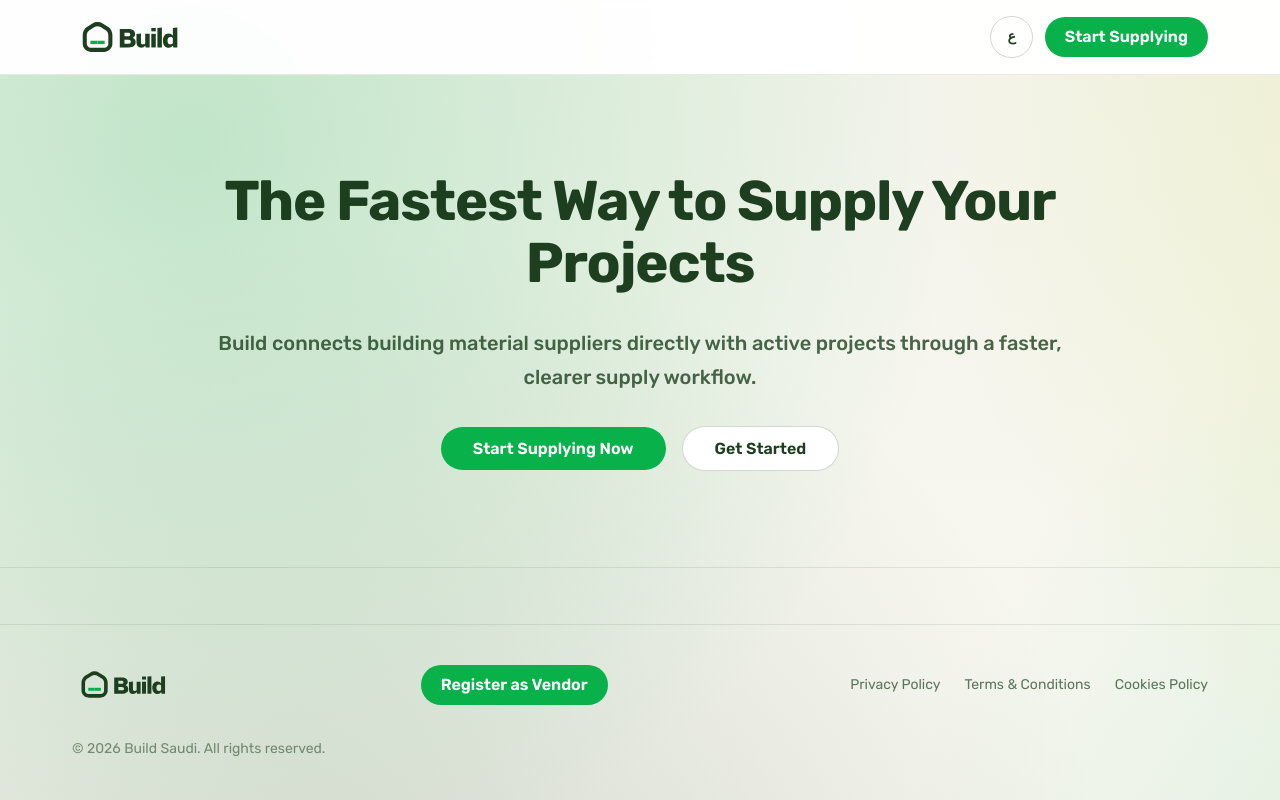
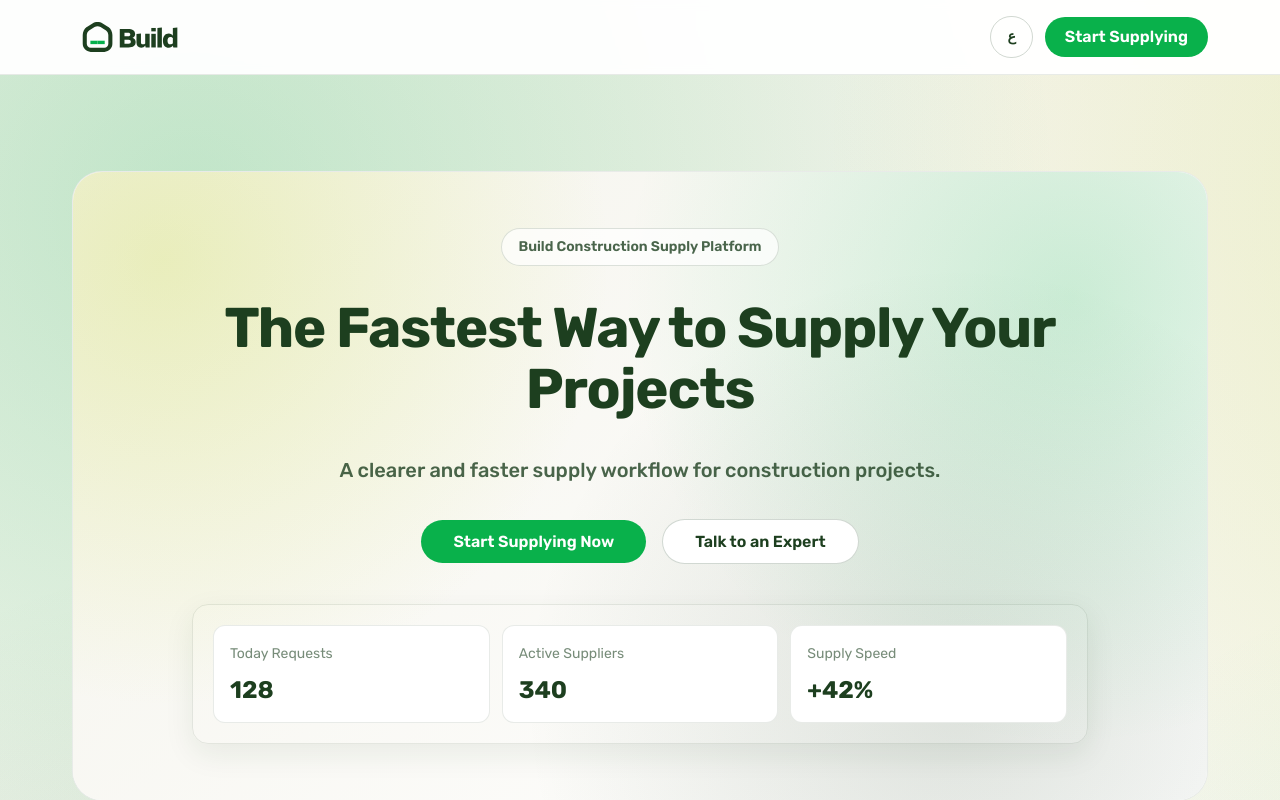
Before and after one commit to sulaimanalsuqub/buildsaudi, a Next.js app: page / in a window 1280 px wide. Shown: the top 800 px of the page. Built offline with nearby package versions, Linux system fonts and the light colour scheme.

Commit message:
feat: add premium post-header hero block inspired by reference

```diff
--- a/components/sections/home-content.tsx
+++ b/components/sections/home-content.tsx
@@ -14,23 +14,38 @@ export function HomeContent({ isRtl = false }: HomeContentProps) {
     heroTitle: isRtl ? "أسرع طريقة لتوريد مشاريعكم" : "The Fastest Way to Supply Your Projects",
     heroSub: isRtl
       ? "رحلة مواد البناء أسرع ، أسهل ، أوضح"
-      : "Build connects building material suppliers directly with active projects through a faster, clearer supply workflow.",
+      : "A clearer and faster supply workflow for construction projects.",
     primaryCta: isRtl ? "ابدأ التوريد الآن" : "Start Supplying Now",
-    secondaryCta: isRtl ? "ابدأ الآن" : "Get Started"
+    secondaryCta: isRtl ? "تحدث مع خبير" : "Talk to an Expert",
+    badge: isRtl ? "منصة بيلد لتوريد مواد البناء" : "Build Construction Supply Platform",
+    stat1: isRtl ? "طلبات اليوم" : "Today Requests",
+    stat2: isRtl ? "موردون نشطون" : "Active Suppliers",
+    stat3: isRtl ? "سرعة التوريد" : "Supply Speed"
   };
 
   return (
     <main>
-      <section className="section-pad border-b border-brand-dark/10 bg-transparent">
+      <section className="section-pad bg-transparent">
         <Container>
           <motion.div
             initial={{ opacity: 0, y: 16 }}
             animate={{ opacity: 1, y: 0 }}
             transition={{ duration: 0.45 }}
-            className="mx-auto max-w-[920px] text-center"
+            className="surface-card relative mx-auto max-w-[1160px] overflow-hidden rounded-[30px] border-brand-dark/12 px-5 py-10 text-center sm:px-8 md:px-12 md:py-14"
           >
-            <h1 className="type-hero mx-auto text-brand-dark">{t.heroTitle}</h1>
+            <div
+              aria-hidden="true"
+              className="absolute inset-0 bg-[radial-gradient(circle_at_8%_14%,rgba(197,217,45,0.26)_0%,transparent_38%),radial-gradient(circle_at_88%_20%,rgba(9,177,75,0.2)_0%,transparent_40%),radial-gradient(circle_at_78%_84%,rgba(29,63,31,0.14)_0%,transparent_42%),linear-gradient(140deg,rgba(244,243,235,0.96),rgba(255,255,255,0.98))]"
+            />
+
+            <div className="relative z-10">
+              <p className="type-small mx-auto w-fit rounded-full border border-brand-dark/15 bg-white/70 px-4 py-1.5 font-semibold text-brand-dark/80">
+                {t.badge}
+              </p>
+
+              <h1 className="type-hero mx-auto mt-8 text-brand-dark">{t.heroTitle}</h1>
               <p className="type-subheading mx-auto mt-8 text-brand-dark/80">{t.heroSub}</p>
+
               <div className="mt-8 flex flex-wrap items-center justify-center gap-4">
                 <Link
                   href={isRtl ? "/ar/register" : "/register"}
@@ -45,6 +60,24 @@ export function HomeContent({ isRtl = false }: HomeContentProps) {
                   {t.secondaryCta}
                 </Link>
               </div>
+            </div>
+
+            <div className="relative z-10 mx-auto mt-10 max-w-4xl rounded-2xl border border-brand-dark/10 bg-white/92 p-4 shadow-soft md:p-5">
+              <div className="grid gap-3 md:grid-cols-3">
+                <div className="rounded-xl border border-brand-dark/10 bg-white p-4 text-start">
+                  <p className="type-small text-brand-dark/60">{t.stat1}</p>
+                  <p className="mt-2 text-2xl font-bold text-brand-dark">128</p>
+                </div>
+                <div className="rounded-xl border border-brand-dark/10 bg-white p-4 text-start">
+                  <p className="type-small text-brand-dark/60">{t.stat2}</p>
+                  <p className="mt-2 text-2xl font-bold text-brand-dark">340</p>
+                </div>
+                <div className="rounded-xl border border-brand-dark/10 bg-white p-4 text-start">
+                  <p className="type-small text-brand-dark/60">{t.stat3}</p>
+                  <p className="mt-2 text-2xl font-bold text-brand-dark">+42%</p>
+                </div>
+              </div>
+            </div>
           </motion.div>
         </Container>
       </section>
```
Lines whose indentation alone changed are shown as unchanged.
